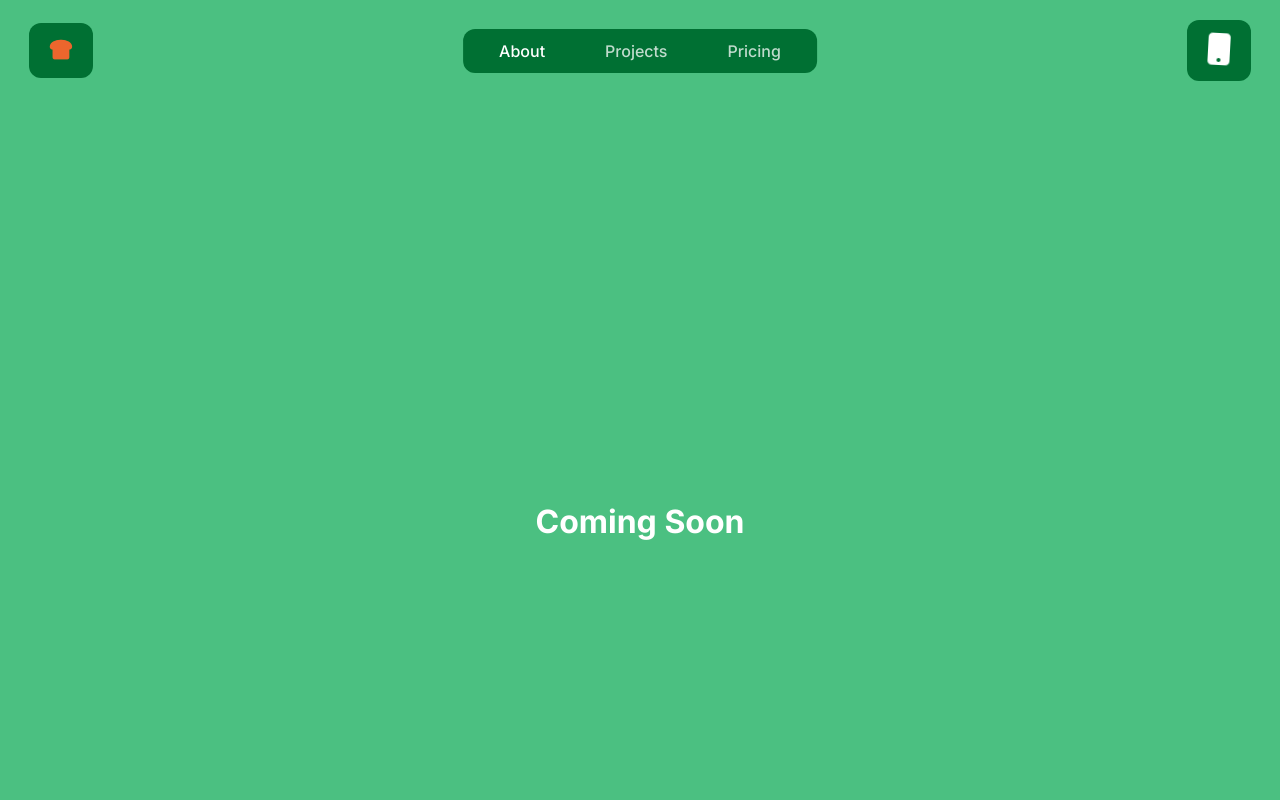
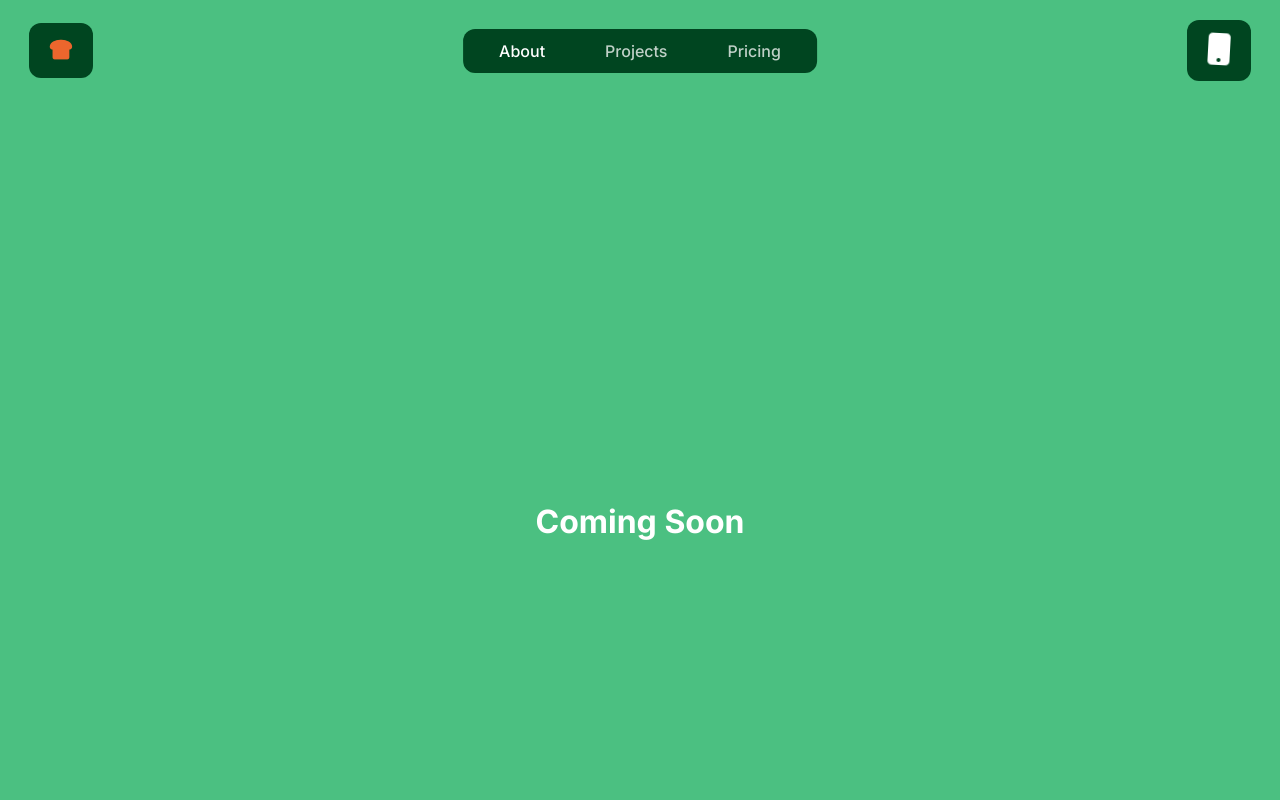
Before and after one commit to sharondrury/waffle-n-toast-vibe-coding, a React (Vite) app in the folder vibe-coding/: page /waffle-n-toast-vibe-coding/about in a window 1280 px wide. Shown: the top 800 px of the page. Built offline with nearby package versions, Linux system fonts and the light colour scheme.

Commit message:
nav colour changes

```diff
--- a/vibe-coding/src/assets/scss/ui/colours.scss
+++ b/vibe-coding/src/assets/scss/ui/colours.scss
@@ -1,6 +1,6 @@
 :root {
   --green-light: #4BC081;
-  --green-dark: #007033;
+  --green-dark: #004520;
   --sub-text-color: #161616;
   --bottom-color: #013117;
   --right-color: #bbfad8;
```
